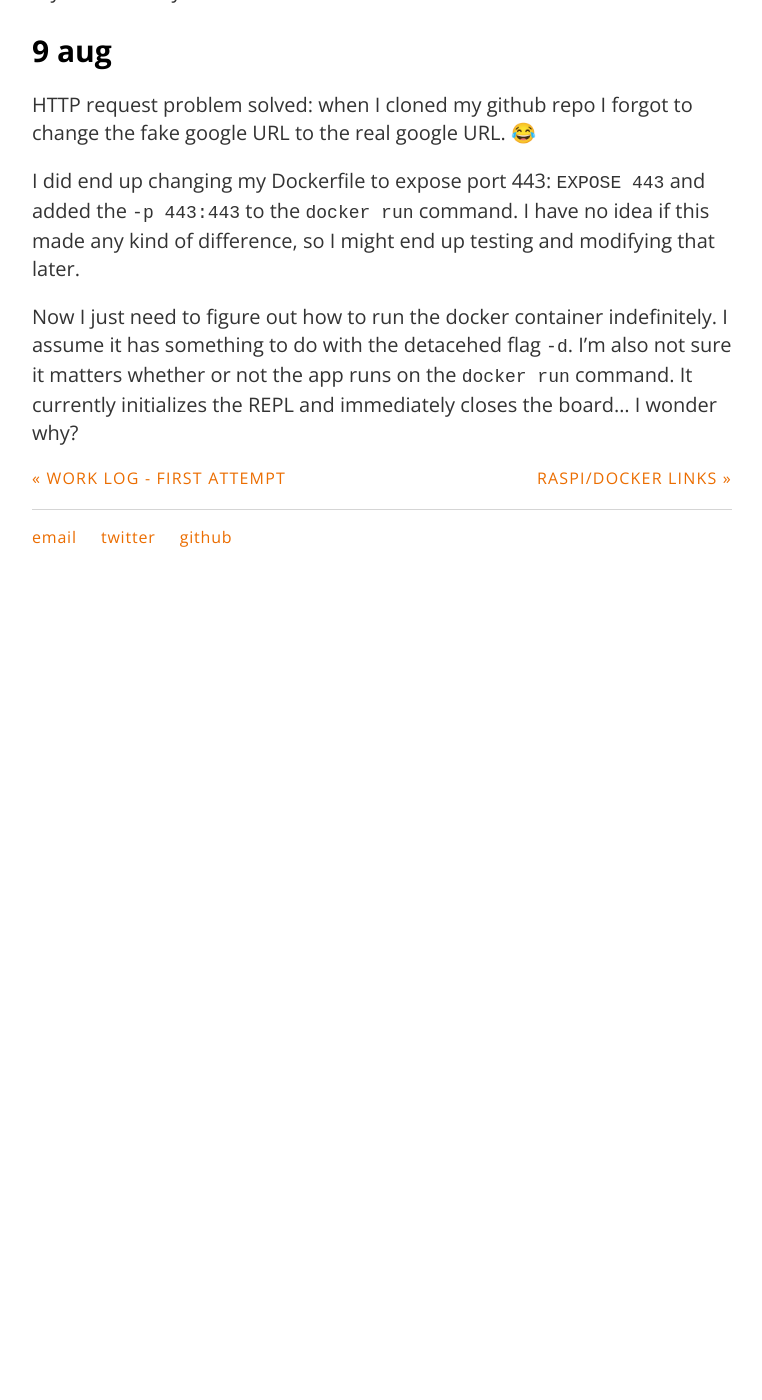
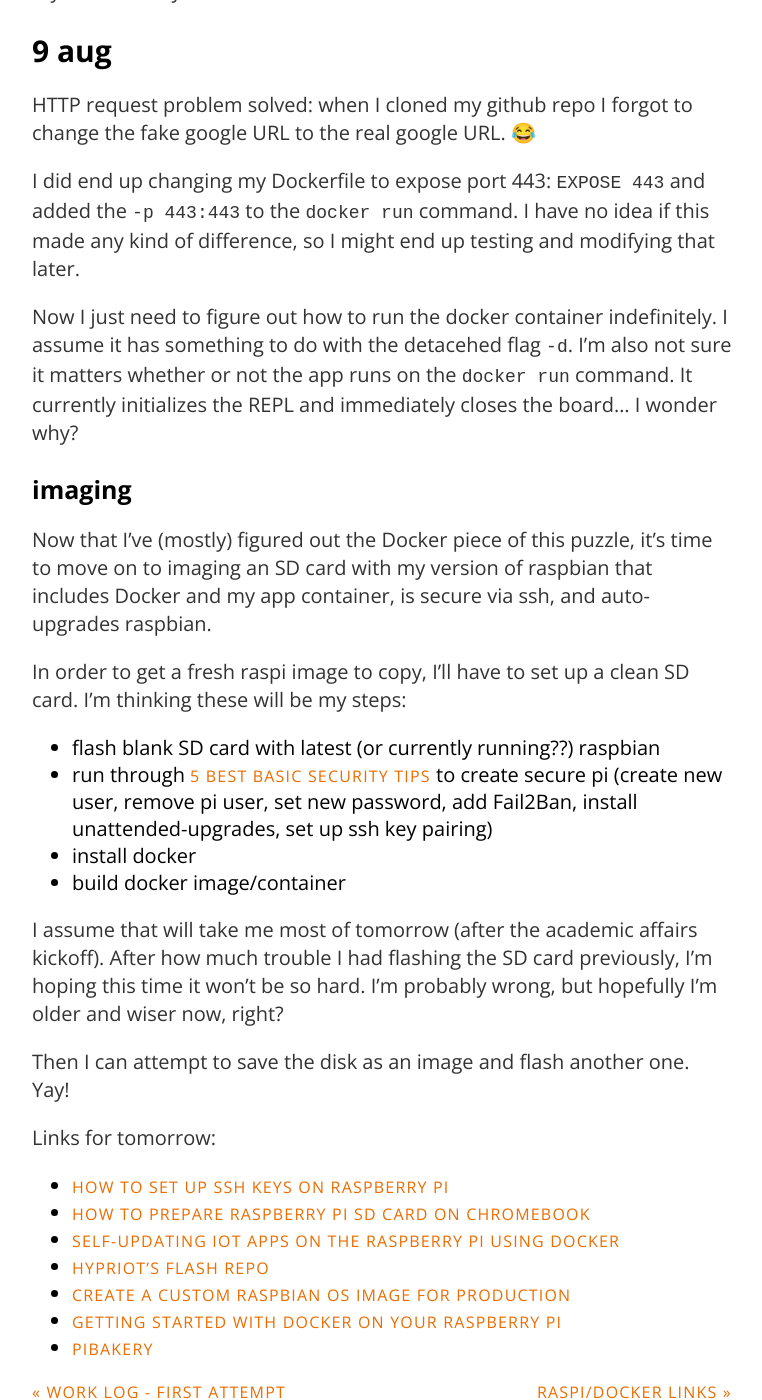
Before and after one commit to carylwyatt/carylwyatt.github.io, a Jekyll site: the page built from _posts/2018-08-06-week-of-6-august.md, in a window 1280 px wide and 1400 px high, scrolled down 4974 px. Shown: the whole window, without its empty margins (258-1020 px from the left). Built offline with Jekyll 4.4.1, drawn with Linux system fonts in a browser that asks for light colours; emoji names are drawn with the system emoji font; before the commit the page ends 5562 px from its top, so only the background shows below that.

Commit message:
afternoon notes

```diff
--- a/_posts/2018-08-06-week-of-6-august.md
+++ b/_posts/2018-08-06-week-of-6-august.md
@@ -121,3 +121,26 @@ HTTP request problem solved: when I cloned my github repo I forgot to change the
 I did end up changing my Dockerfile to expose port 443: `EXPOSE 443` and added the `-p 443:443` to the `docker run` command. I have no idea if this made any kind of difference, so I might end up testing and modifying that later.
 
 Now I just need to figure out how to run the docker container indefinitely. I assume it has something to do with the detacehed flag `-d`. I'm also not sure it matters whether or not the app runs on the `docker run` command. It currently initializes the REPL and immediately closes the board... I wonder why?
+
+### imaging
+
+Now that I've (mostly) figured out the Docker piece of this puzzle, it's time to move on to imaging an SD card with my version of raspbian that includes Docker and my app container, is secure via ssh, and auto-upgrades raspbian.
+
+In order to get a fresh raspi image to copy, I'll have to set up a clean SD card. I'm thinking these will be my steps:
+- flash blank SD card with latest (or currently running??) raspbian
+- run through [5 best basic security tips](http://kamilslab.com/2017/01/29/5-best-basic-security-tips-and-tricks-every-raspberry-pi-user-needs-to-take/) to create secure pi (create new user, remove pi user, set new password, add Fail2Ban, install unattended-upgrades, set up ssh key pairing)
+- install docker
+- build docker image/container
+
+I assume that will take me most of tomorrow (after the academic affairs kickoff). After how much trouble I had flashing the SD card previously, I'm hoping this time it won't be so hard. I'm probably wrong, but hopefully I'm older and wiser now, right?
+
+Then I can attempt to save the disk as an image and flash another one. Yay!
+
+Links for tomorrow:
+- [How to set up SSH keys on raspberry pi](http://kamilslab.com/2016/12/17/how-to-set-up-ssh-keys-on-the-raspberry-pi/)
+- [How to prepare raspberry pi SD card on chromebook](http://analphabetoftech.blogspot.com/2016/05/how-to-prepare-raspberry-pi-sd-card-on.html)
+- [Self-updating IoT apps on the raspberry pi using docker](https://medium.com/imont/self-updating-iot-apps-on-the-raspberry-pi-using-docker-a0b223fd4eeb)
+- [hypriot's flash repo](https://github.com/hypriot/flash)
+- [create a custom raspbian os image for production](https://medium.com/platformer-blog/creating-a-custom-raspbian-os-image-for-production-3fcb43ff3630)
+- [getting started with docker on your raspberry pi](https://blog.hypriot.com/getting-started-with-docker-on-your-arm-device/)
+- [PiBakery](https://www.raspberrypi.org/blog/pibakery/)
```
